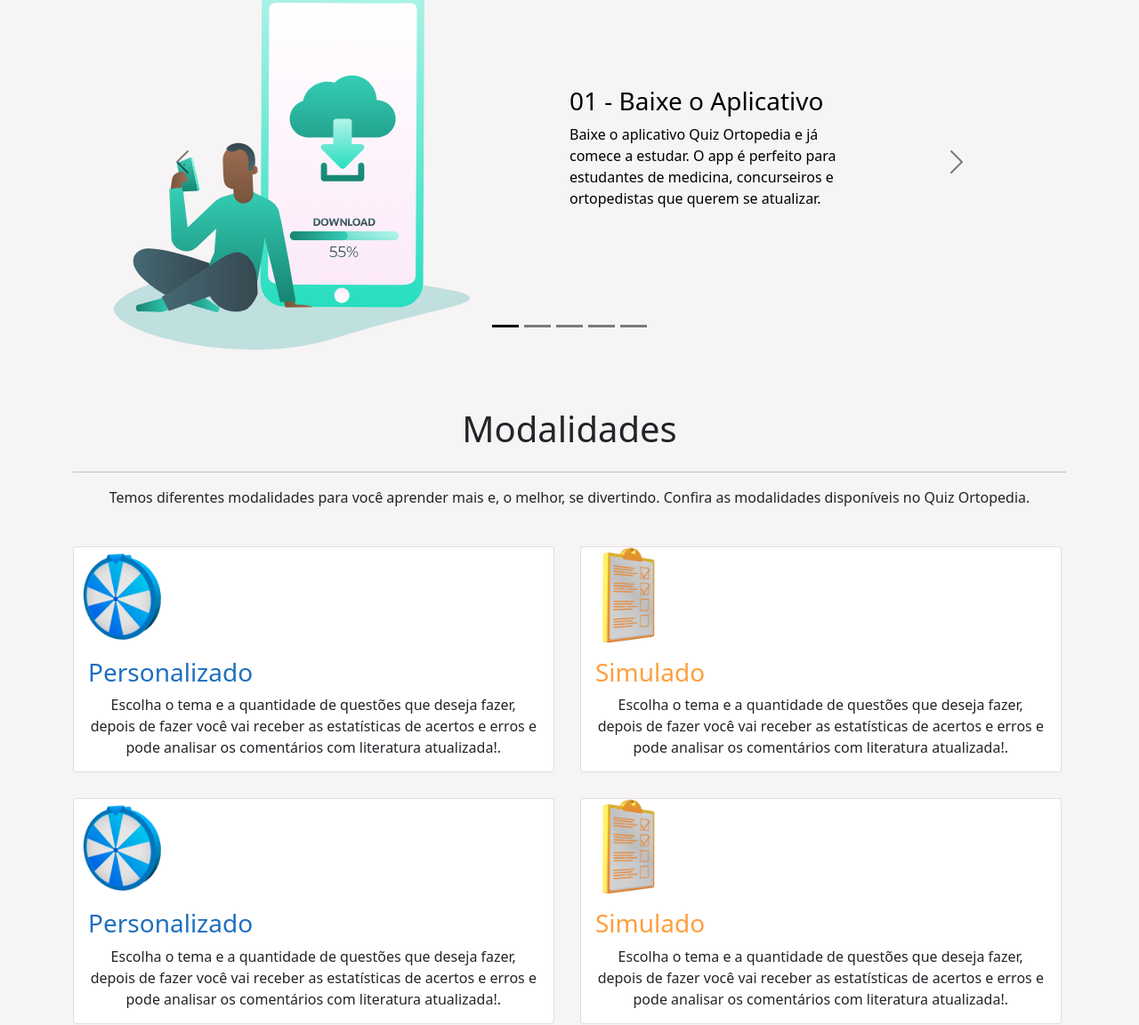
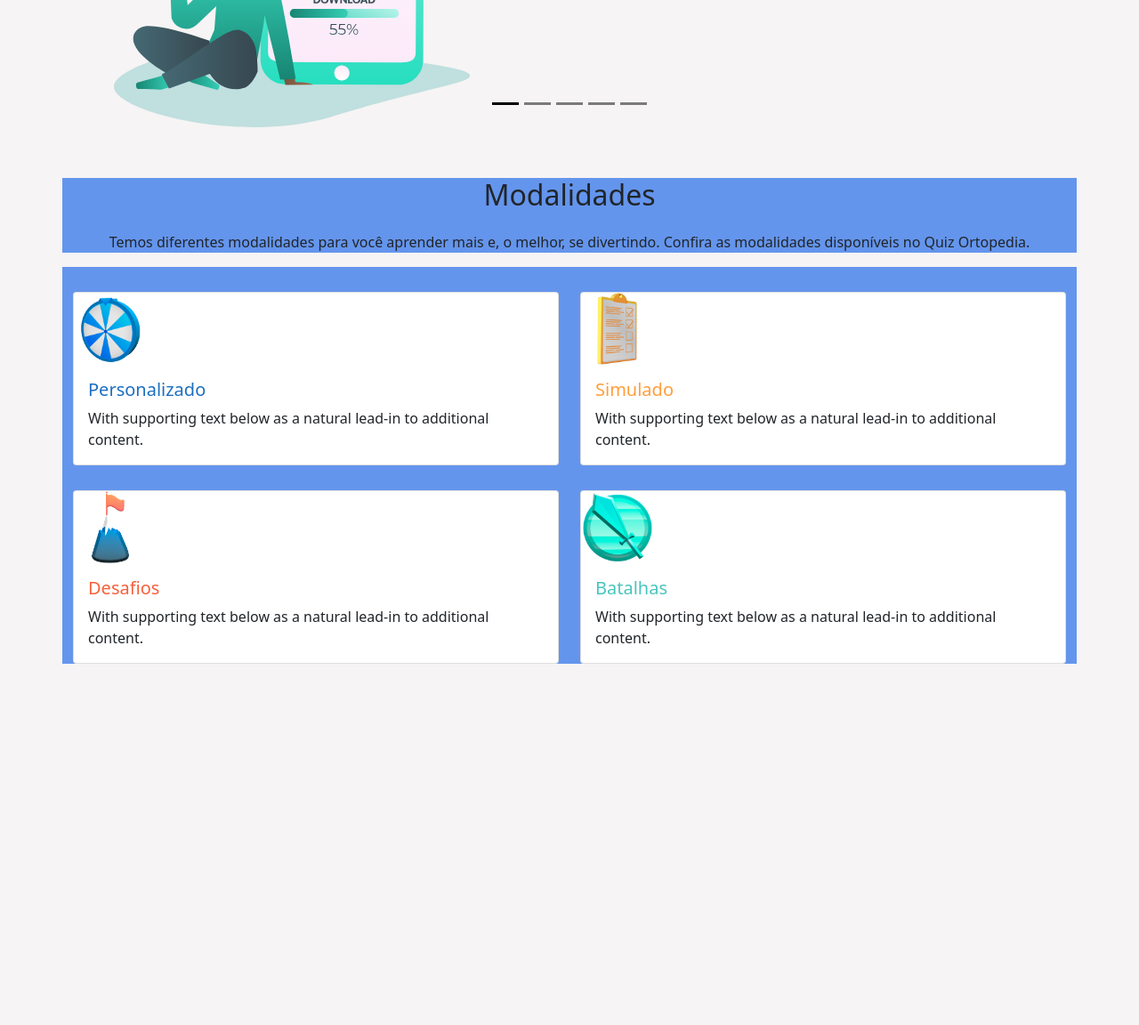
Before and after one commit to tseletronica/quizortopedia.github.io, a PHP site: page / in a window 1280 px wide. Shown: the part 887-2039 px from the top of the page at 89% size. After the commit the page ends 1633 px from the top, so only its background shows below. Run offline with PHP 8.4, Linux system fonts and the light colour scheme.

Commit message:
fix :  melhorando cards e organizado as pastas

```diff
--- a/css/custom.css
+++ b/css/custom.css
@@ -30,6 +30,7 @@
         .container {
             position: relative;
             justify-content: center;
+            background-color: cornflowerblue;
         }
 
         #carouselQuiz {
@@ -47,27 +48,28 @@
             text-align: left;
         }
 
-        #modalidades {
+        #tituloModalidades {
             text-align: center;
             margin-top: 5%;
         }
 
-        #imgModalidades {
-            width: 20%;
+        #textoModalidades {
+            text-align: center;
+            margin-top: 2%;
         }
 
-        #box {
-            background-color: blue;
+        #imgModalidades {
+            width: 15%;
         }
 
         #cardTitle {
             text-align: left;
         }
 
-        #cardModalidade {
+        #cardText {
+            text-align: justify;
+        }
+
+        .card {
             margin-top: 5%;
-            margin-left: 0%;
-            margin-right: 0%;
-            width: 99%;
-            height: 90%
         }
--- a/index.html
+++ b/index.html
@@ -52,8 +52,7 @@
                 <div class="col-md-5 align-self-center">
                     <h3>Descomplique seus estudos com Quiz Ortopedia! </h3>
                     <p>Tudo em um só lugar: questões preparatórias comentadas, constante atualização e você pode escolher o assunto de interesse! </p>
-                    <img src="img/disponivel-google-play-badge.svg">
-                    <img src="img/disponivel-google-play-badge.svg">
+
                 </div>
                 <div class="col-md-7 align-self-center ">
                     <img src="img/ic_banner_principal.svg " class="img-fluid ">
@@ -123,61 +122,58 @@
       </button>
     </div>
     <!--slider-->
-
-
-
-    <div class="container" id="modalidades">
-        <div class="row"></div>
-        <h1> Modalidades</h1>
-        <div class="row"></div>
-        <hr>
-        <div class="row"></div>
-        <p> Temos diferentes modalidades para você aprender mais e, o melhor, se divertindo. Confira as modalidades disponíveis no Quiz Ortopedia.</p>
+    <div class="container">
+        <div id="tituloModalidades">
+            <h2>Modalidades</h2>
+        </div>
+        <div id="textoModalidades">
+            <p>Temos diferentes modalidades para você aprender mais e, o melhor, se divertindo. Confira as modalidades disponíveis no Quiz Ortopedia.</p>
+        </div>
+    </div>
+    <!--cards modalidade-->
+    <div class="container">
         <div class="row">
-            <div class="col">
-                <div class="card" id="cardModalidade">
+            <div class="col-sm-6">
+                <div class="card">
                     <img class="card-img-top" src="img/img_personalizado.png" alt="Card image cap" id="imgModalidades">
                     <div class="card-body">
-                        <h3 class="card-title" style="color:#1D6FBF" id="cardTitle"> Personalizado </h3>
-                        <p class="card-text">Escolha o tema e a quantidade de questões que deseja fazer, depois de fazer você vai receber as estatísticas de acertos e erros e pode analisar os comentários com literatura atualizada!.</p>
-
+                        <h5 class="card-title" style="color:#1D6FBF" id="cardTitle"> Personalizado </h5>
+                        <p class="card-text">With supporting text below as a natural lead-in to additional content.</p>
                     </div>
                 </div>
             </div>
-            <div class="col ">
-                <div class="card" id="cardModalidade">
+            <div class="col-sm-6">
+                <div class="card">
                     <img class="card-img-top" src="img/img_simulado.png" alt="Card image cap" id="imgModalidades">
                     <div class="card-body">
-                        <h3 class="card-title" style="color:#FF9E3C;" id="cardTitle">Simulado</h3>
-                        <p class="card-text">Escolha o tema e a quantidade de questões que deseja fazer, depois de fazer você vai receber as estatísticas de acertos e erros e pode analisar os comentários com literatura atualizada!.</p>
-
+                        <h5 class="card-title" style="color:#FF9E3C;" id="cardTitle">Simulado</h5>
+                        <p class="card-text">With supporting text below as a natural lead-in to additional content.</p>
                     </div>
                 </div>
             </div>
         </div>
         <div class="row">
-            <div class="col">
-                <div class="card" id="cardModalidade">
-                    <img class="card-img-top" src="img/img_personalizado.png" alt="Card image cap" id="imgModalidades">
+            <div class="col-sm-6">
+                <div class="card">
+                    <img class="card-img-top" src="img/img_desafio.png" alt="Card image cap" id="imgModalidades">
                     <div class="card-body">
-                        <h3 class="card-title" style="color:#1D6FBF" id="cardTitle"> Personalizado </h3>
-                        <p class="card-text">Escolha o tema e a quantidade de questões que deseja fazer, depois de fazer você vai receber as estatísticas de acertos e erros e pode analisar os comentários com literatura atualizada!.</p>
-
+                        <h5 class="card-title" style="color:#f6603c" id="cardTitle"> Desafios </h5>
+                        <p class="card-text">With supporting text below as a natural lead-in to additional content.</p>
                     </div>
                 </div>
             </div>
-            <div class="col ">
-                <div class="card" id="cardModalidade">
-                    <img class="card-img-top" src="img/img_simulado.png" alt="Card image cap" id="imgModalidades">
+            <div class="col-sm-6">
+                <div class="card">
+                    <img class="card-img-top" src="img/img_batalhas.png" alt="Card image cap" id="imgModalidades">
                     <div class="card-body">
-                        <h3 class="card-title" style="color:#FF9E3C;" id="cardTitle">Simulado</h3>
-                        <p class="card-text">Escolha o tema e a quantidade de questões que deseja fazer, depois de fazer você vai receber as estatísticas de acertos e erros e pode analisar os comentários com literatura atualizada!.</p>
-
+                        <h5 class="card-title" style="color:#49c4be;" id="cardTitle">Batalhas</h5>
+                        <p class="card-text">With supporting text below as a natural lead-in to additional content.</p>
                     </div>
                 </div>
             </div>
         </div>
     </div>
+    <!--//cards modalidade-->
 
     <script src="https://cdn.jsdelivr.net/npm/@popperjs/core@2.9.2/dist/umd/popper.min.js " integrity="sha384-IQsoLXl5PILFhosVNubq5LC7Qb9DXgDA9i+tQ8Zj3iwWAwPtgFTxbJ8NT4GN1R8p " crossorigin="anonymous "></script>
     <script src="js/bootstrap.min.js "></script>
```
Also changed, not shown: img/Rectangle 8.svg (added), 1 other file.
